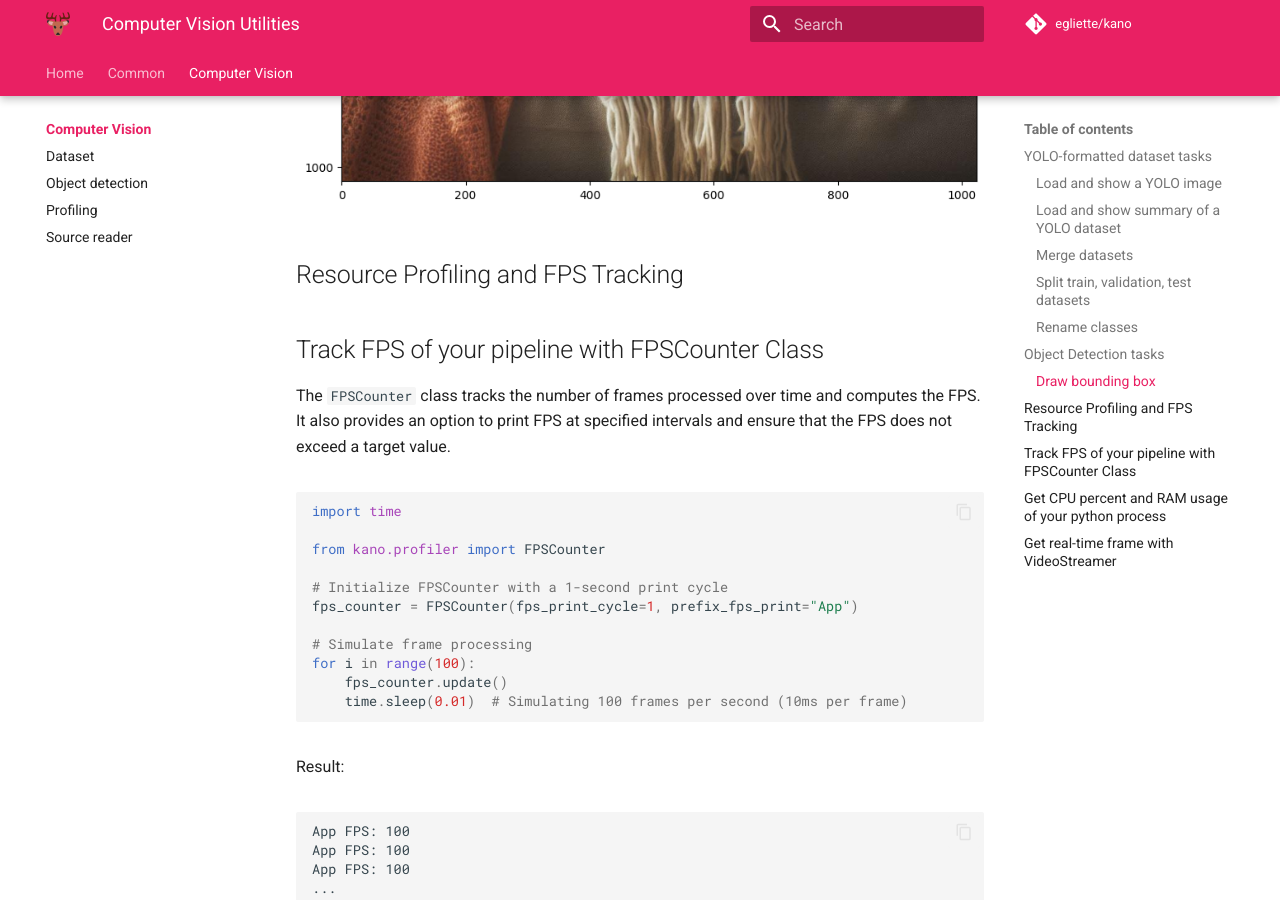
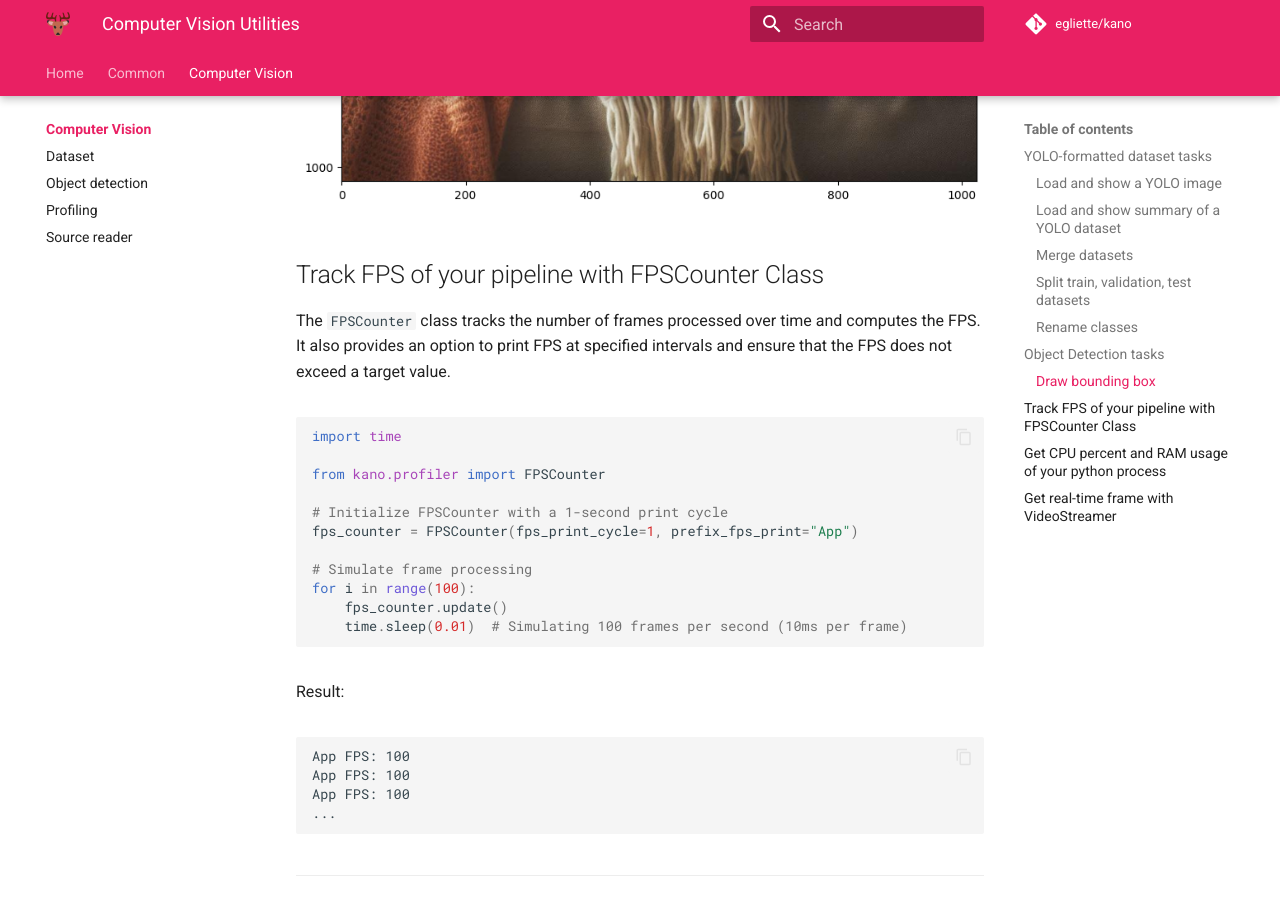
Before and after one commit to egliette/kano, an MkDocs documentation site: the page built from docs/cv/index.md, in a window 1280 px wide and 900 px high, scrolled down 7373 px. Built offline with MkDocs 1.6.1 and Material for MkDocs 9.7.7, drawn with Linux system fonts in a browser that asks for light colours; comment, search, counter and statistics services are not loaded; some of the changed lines change nothing that is shown.

Commit message:
fix: fix docs

```diff
--- a/docs/cv/index.md
+++ b/docs/cv/index.md
@@ -216,9 +216,6 @@
 ![image with box](../img/cv/draw_box.png)
 
 
-
-## Resource Profiling and FPS Tracking
-
 ## Track FPS of your pipeline with FPSCounter Class
 
 The `FPSCounter` class tracks the number of frames processed over time and computes the FPS. It also provides an option to print FPS at specified intervals and ensure that the FPS does not exceed a target value.
--- a/mkdocs.yml
+++ b/mkdocs.yml
@@ -36,6 +36,8 @@
         - cv/index.md
         - Dataset: cv/dataset_utils.md
         - Object detection: cv/detect_utils.md
+        - Profiling: cv/profiler.md
+        - Source reader: cv/source_reader.md
 
   - Common:
     - common/index.md
```
